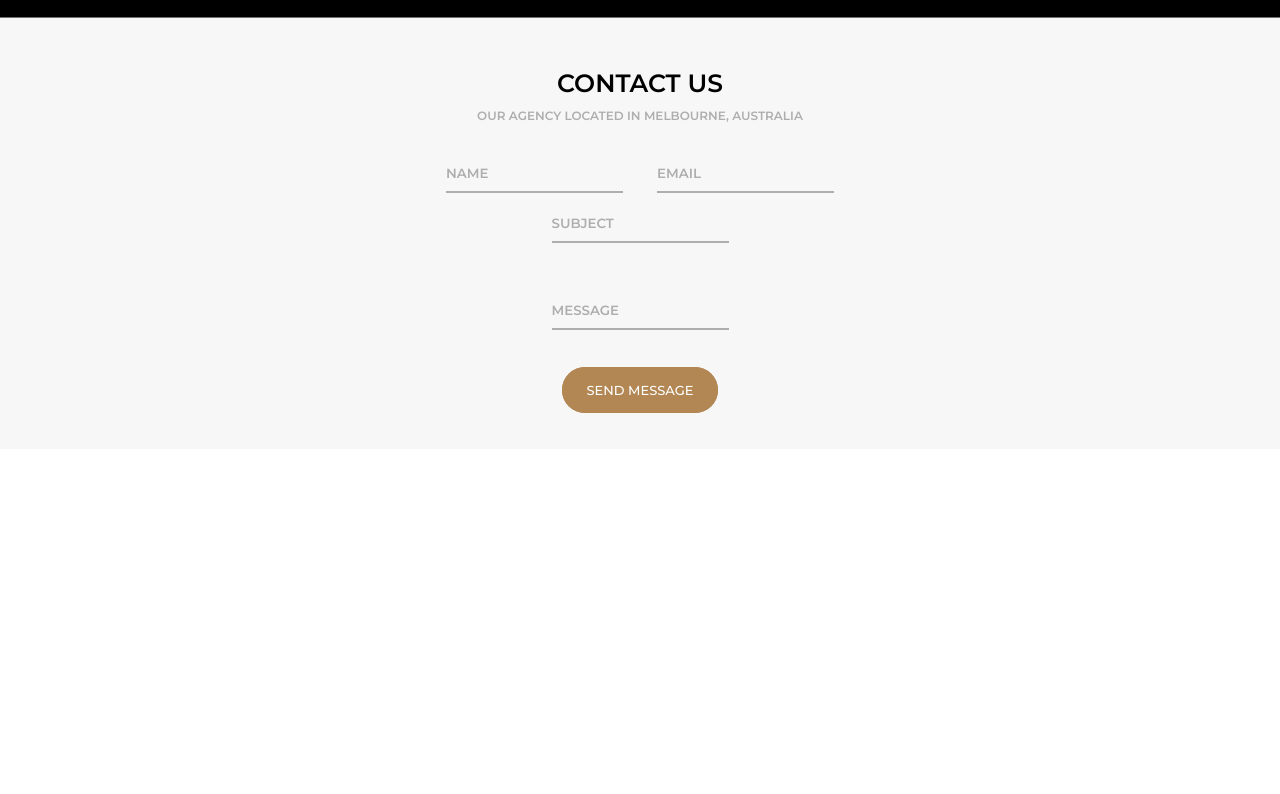
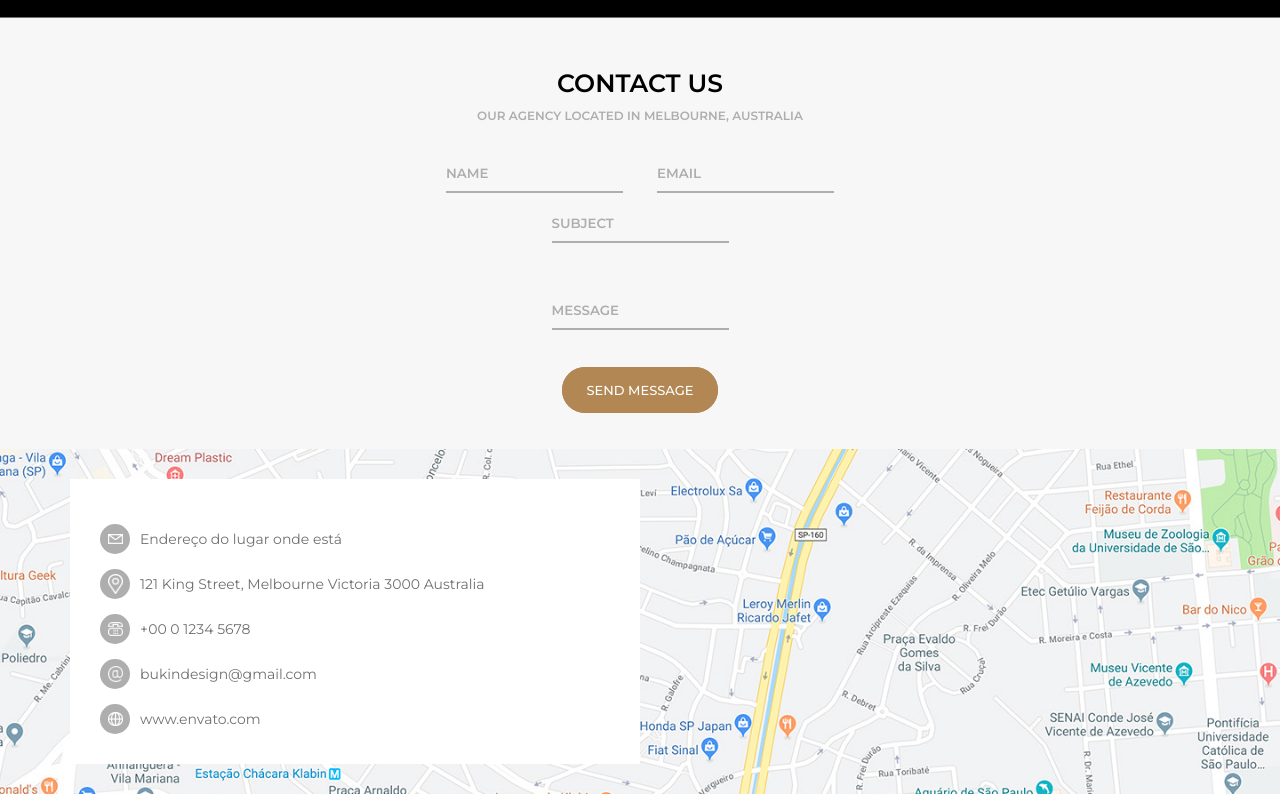
Before and after one commit to samuellucenaa/projeto-awax, a plain HTML site: page index.html in a window 1280 px wide. Shown: the part 5610-6404 px from the top of the page. Before the commit the page ends 6059 px from the top, so only its background shows below. Drawn offline with Linux system fonts and the light colour scheme.

Commit message:
Update style.css e no index.html

```diff
--- a/assets/css/style.css
+++ b/assets/css/style.css
@@ -496,9 +496,6 @@ header{
     height: 350px;
     margin-left: 20px;
     text-align: center;
-    /* display: flex;
-    flex-direction: column;
-    justify-content: space-around; */
 }
 
 
@@ -744,8 +741,44 @@ header{
     background-image: url(../images/mapa.jpg);
     background-size: cover;
     background-position: center;
+    padding-top: 30px;
+    padding-bottom: 30px;
 }
 
 .section-map--area{
+    width: 100vw;
+    max-width: 1140px;
+    margin: auto;
+}
 
+.section-map--info{
+    width: 50%;
+    padding: 30px;
+    background-color: #FFF;
+    color: #000;
 }
+
+.section-map--info-item{
+    display: flex;
+    align-items: center;
+    margin-top: 15px;
+    color: #707070;
+    font-size: 14px;
+}
+
+.section-map--info-item-img{
+    width: 30px;
+    height: 30px;
+    display: inline-flex;
+    justify-content: center;
+    align-items: center;
+    padding: 5px;
+    background-color: #aeaeae;
+    border-radius: 15px;
+    margin-right: 10px;
+}
+
+.section-map--info-item-img img{
+    width: 15px;
+    height: auto;
+}
--- a/index.html
+++ b/index.html
@@ -519,7 +519,40 @@
         </section>
 
         <section class="section-map">
-            <div class="section-map--area"></div>
+            <div class="section-map--area">
+                <div class="section-map--info">
+                    <div class="section-map--info-item">
+                        <div class="section-map--info-item-img">
+                            <img src="assets/images/carta.png" alt="">
+                        </div>
+                        Endereço do lugar onde está
+                    </div>
+                    <div class="section-map--info-item">
+                        <div class="section-map--info-item-img">
+                            <img src="assets/images/localizacao.png" alt="">
+                        </div>
+                        121 King Street, Melbourne Victoria 3000 Australia
+                    </div>
+                    <div class="section-map--info-item">
+                        <div class="section-map--info-item-img">
+                            <img src="assets/images/telefone.png" alt="">
+                        </div>
+                        +00 0 1234 5678
+                    </div>
+                    <div class="section-map--info-item">
+                        <div class="section-map--info-item-img">
+                            <img src="assets/images/arroba.png" alt="">
+                        </div>
+                        bukindesign@gmail.com
+                    </div>
+                    <div class="section-map--info-item">
+                        <div class="section-map--info-item-img">
+                            <img src="assets/images/web.png" alt="">
+                        </div>
+                        www.envato.com
+                    </div>
+                </div>
+            </div>
         </section>
 
 
```
